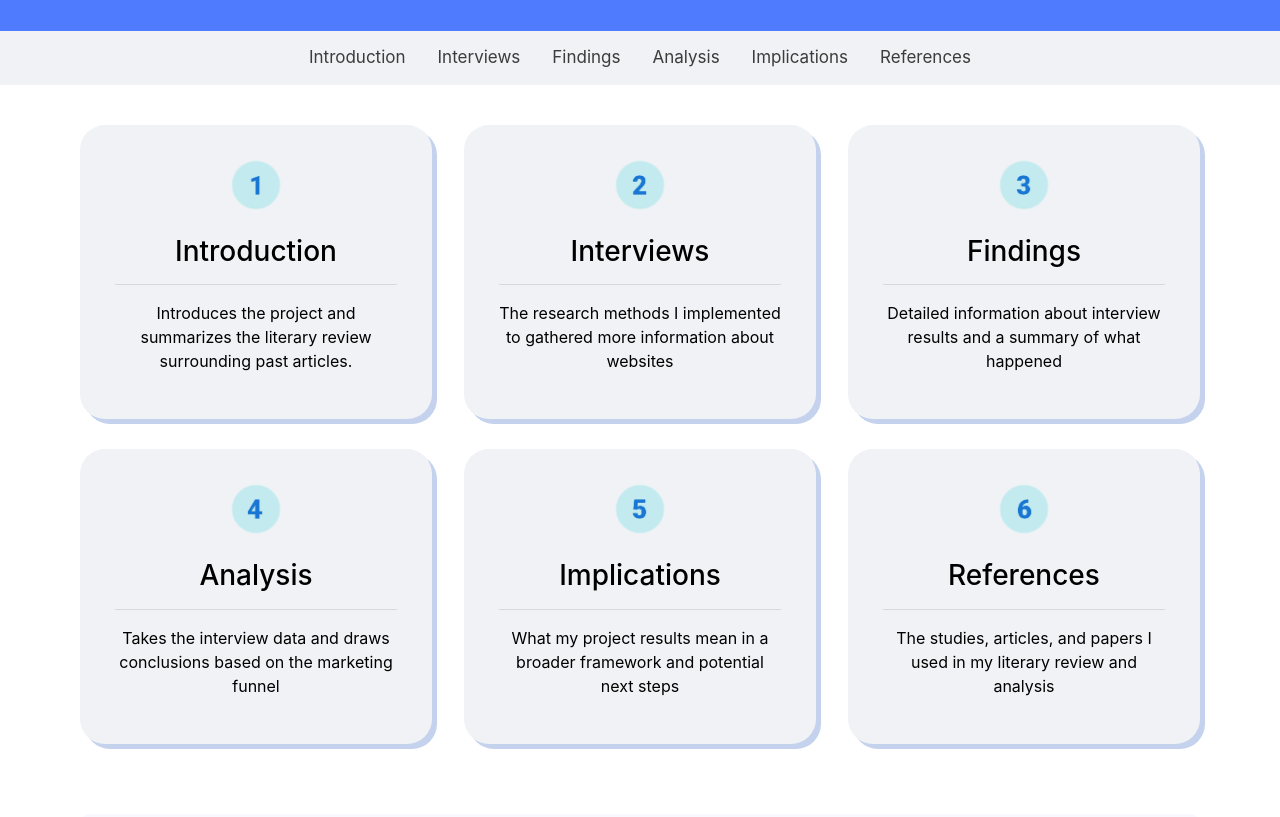
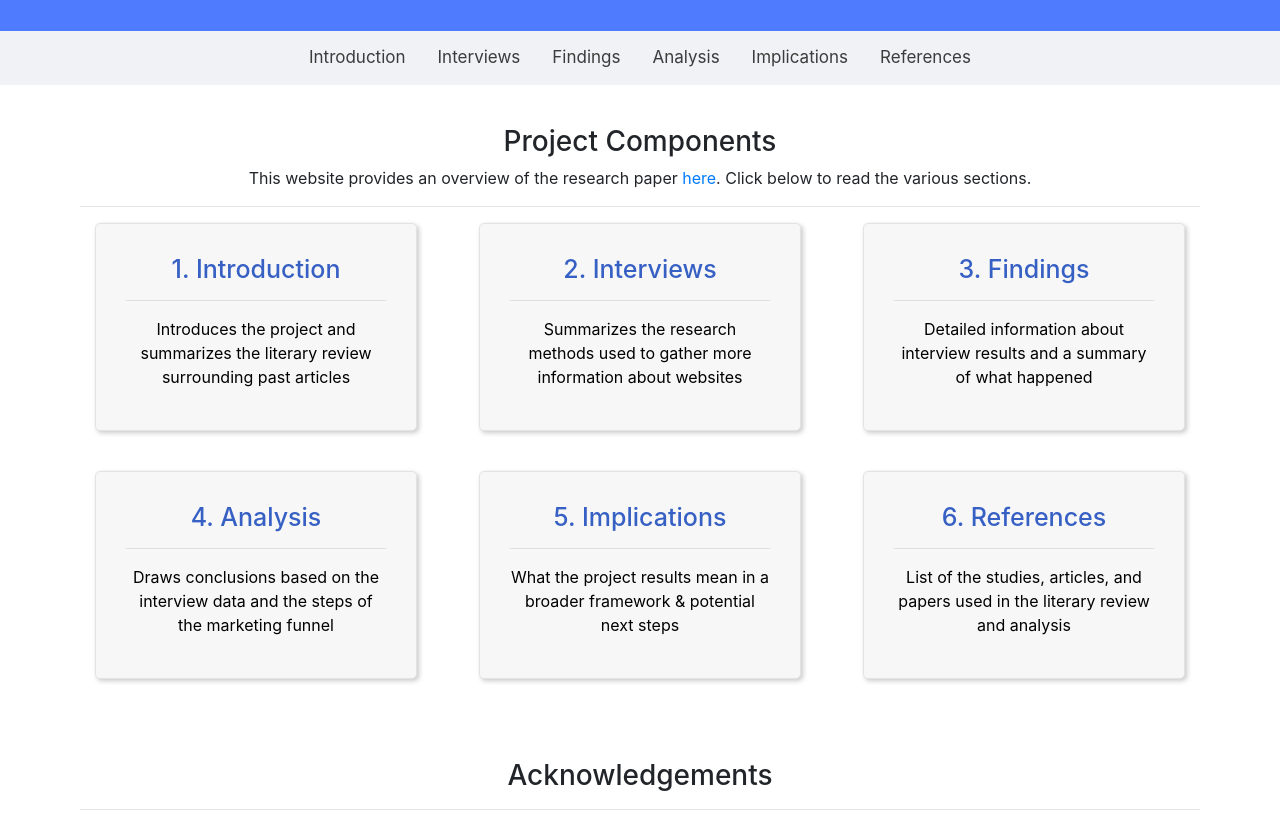
Before and after one commit to hannahjzhang/aar, a plain HTML site: page index.html in a window 1280 px wide. Shown: the part 135-952 px from the top of the page. Drawn offline with nearby package versions, Linux system fonts and the light colour scheme.

Commit message:
major edits for the showcase

```diff
--- a/index.html
+++ b/index.html
@@ -34,52 +34,58 @@
     </div>
     <!-- content -->
     <div class="content-container">
+      <h3 style="text-align:center;">Project Components</h3>
+      <p style="text-align:center;">This website provides an overview of the research paper <a href="https://docs.google.com/document/d/1KLYyJthxJHhPB7gAEliKahT4Q1NTSQ8itV6qCoGQgQw/edit?usp=sharing" target="_blank">here</a>. Click below to read the various sections.</p>
+      <hr>
       <div class="content-row">
         <!-- Introduction -->
         <a href="pages/intro.html">
-          <img src="images/numbers/1.png" alt="1">
-          <h3>Introduction</h3>
+          <!-- <img src="images/numbers/1.png" alt="1"> -->
+          <h3>1. Introduction</h3>
           <hr>
-          <p>Introduces the project and summarizes the literary review surrounding past articles.</p>
+          <p>Introduces the project and summarizes the literary review surrounding past articles</p>
         </a>
         <!-- Analysis -->
         <a href="pages/analysis.html">
-          <img src="images/numbers/4.png" alt="4">
-          <h3>Analysis</h3>
+          <!-- <img src="images/numbers/4.png" alt="4"> -->
+          <h3>4. Analysis</h3>
           <hr>
-          <p>Takes the interview data and draws conclusions based on the marketing funnel</p>
+          <p>Draws conclusions based on the interview data and the steps of the marketing funnel</p>
         </a>
         <!-- Interviews -->
         <a href="pages/interview.html">
-          <img src="images/numbers/2.png" alt="2">
-          <h3>Interviews</h3>
+          <!-- <img src="images/numbers/2.png" alt="2"> -->
+          <h3>2. Interviews</h3>
           <hr>
-          <p>The research methods I implemented to gathered more information about websites</p>
+          <p>Summarizes the research methods used to gather more information about websites</p>
         </a>
         <!-- Implications -->
         <a href="pages/implications.html">
-          <img src="images/numbers/5.png" alt="5">
-          <h3>Implications</h3>
+          <!-- <img src="images/numbers/5.png" alt="5"> -->
+          <h3>5. Implications</h3>
           <hr>
-          <p>What my project results mean in a broader framework and potential next steps</p>
+          <p>What the project results mean in a broader framework & potential next steps</p>
         </a>
         <!-- Findings -->
         <a href="pages/findings.html">
-          <img src="images/numbers/3.png" alt="3">
-          <h3>Findings</h3>
+          <!-- <img src="images/numbers/3.png" alt="3"> -->
+          <h3>3. Findings</h3>
           <hr>
           <p>Detailed information about interview results and a summary of what happened</p>
         </a>
         <!-- References -->
         <a href="pages/references.html">
-          <img src="images/numbers/6.png" alt="6">
-          <h3>References</h3>
+          <!-- <img src="images/numbers/6.png" alt="6"> -->
+          <h3>6. References</h3>
           <hr>
-          <p>The studies, articles, and papers I used in my literary review and analysis</p>
+          <p>List of the studies, articles, and papers used in the literary review and analysis</p>
         </a>
       </div>
     </div>
     <!-- logos -->
+    <div class="content-container">
+      <h3 style="text-align:center;">Acknowledgements</h3>
+      <hr>
       <div class="logo-container">
         <div class="row">
           <div class="column left">
@@ -90,10 +96,11 @@
           <div class="column right">
             <p>Special thanks to:</p>
             <ul>
+              <li>Rachael Kaci: for all her support throughout this journey and for fielding all my questions</li>
               <li>Alan Eng: for all his advice on the marketing funnel and for shaping the focus of my paper</li>
               <li>Kathryn Shugart: for her enthusiasm and thoughtful feedback during the stages of the project</li>
-            <li>Rachael Kaci: for all her support throughout this journey and for fielding all my questions</li>
             </ul>
+          </div>
         </div>
       </div>
     </div>
--- a/style.css
+++ b/style.css
@@ -46,8 +46,8 @@
 }
 /* hover changes */
 .topnav a:hover {
-  background-color: #c5d2ed;
-  color: #3C3C3C;
+  color: white;
+  background-color: #3C3C3C;
   text-decoration: none;
 }
 /* active page styling */
@@ -105,26 +105,32 @@
 .content-row a {
   display: block;
   max-width: 676px;
-  margin-bottom: 30px;
+  margin-bottom: 40px;
+  margin-left: 15px;
+  margin-right: 15px;
   /* margin: 0 auto 25px auto; */
   padding-top: 30px;
-  padding-bottom: 30px;
-  padding-right: 35px;
-  padding-left: 35px;
-  border-radius: 25px;
+  padding-bottom: 25px;
+  padding-right: 30px;
+  padding-left: 30px;
+  border-radius: 5px;
   color: black;
-  background-color: #f0f2f5;
-  box-shadow: 5px 5px #c5d2ed;
+  background-color: #f7f7f7;
+  border: 1px solid;
+  border-color: #e3e3e3;
+  box-shadow: 2px 2px 5px #c9c9c9;
 }
 .content-row a:hover {
   cursor: pointer;
   color: black;
   position: relative;
-  box-shadow: 5px 5px #b8b8b8;
-  transform: scale(1.01);
+  /* box-shadow: 2px 2px #3c3d3d; */
+  /* transform: scale(1.01); */
 }
 .content-row a h3 {
   text-align: center;
+  font-size: 25px;
+  color: #3760c4;
 }
 .content-row a p {
   text-align: center;
@@ -265,10 +271,9 @@ tr:nth-child(odd) {
 .logo-container {
   padding-left: 40px;
   padding-right: 40px;
-  margin-left: 80px;
-  margin-right: 80px;
-  margin-top: 40px;
-  margin-bottom: 40px;
+  margin-left: 15px;
+  margin-right: 15px;
+  margin-bottom: 20px;
   background-color: ghostwhite;
   border-radius: 10px;
 }
```
Also changed, not shown: pages/analysis.html (+4 -3 lines), pages/findings.html (+1 -1 lines), pages/implications.html (+3 -3 lines), pages/interview.html (+10 -3 lines), pages/intro.html (+4 -5 lines). Lines whose indentation alone changed are shown as unchanged.
